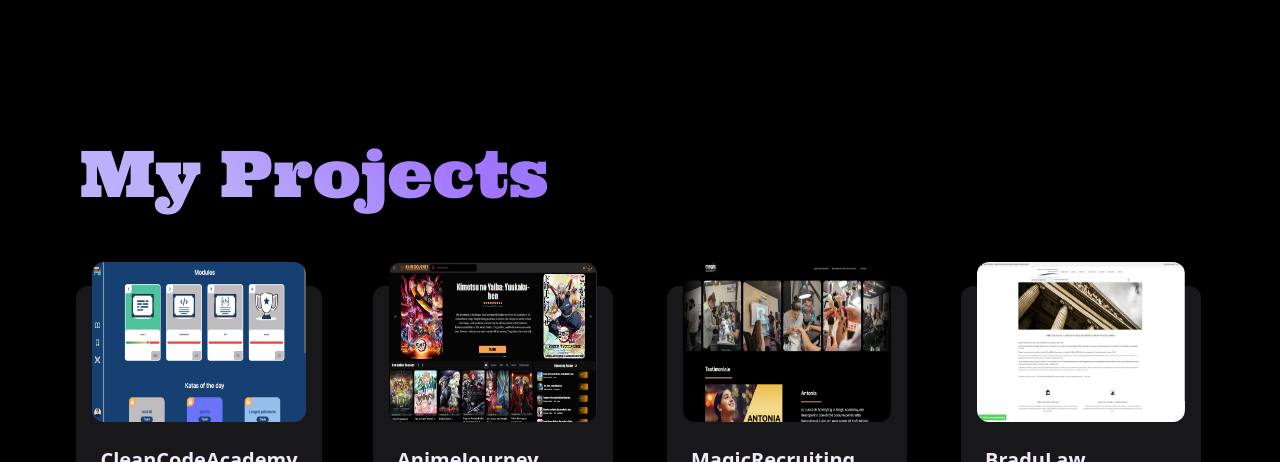
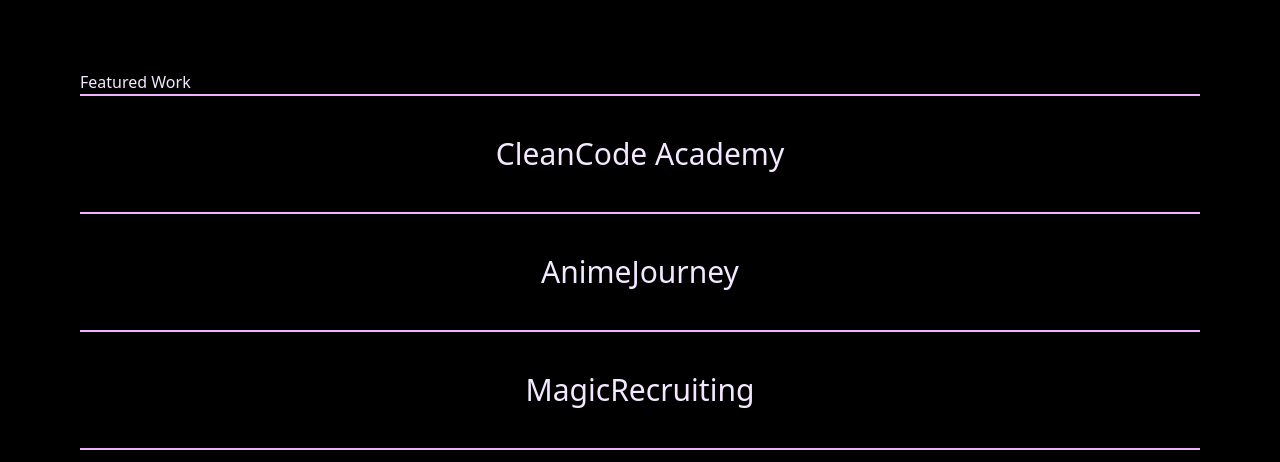
Before and after one commit to IacobOliver/Portofolio, a Next.js app: page / in a window 1280 px wide. Shown: the part 2338-2800 px from the top of the page. Built offline with nearby package versions, Linux system fonts and the light colour scheme; what tailwindcss-animated would draw is missing.

Commit message:
almost done remake list projects

```diff
--- a/src/app/_components/projects/NewListProjects.tsx
+++ b/src/app/_components/projects/NewListProjects.tsx
@@ -1,48 +1,22 @@
-// 'use client'
-// import styles from './page.module.css'
-// import Project from '../components/project';
+'use client'
+import NewProjectCard from './NewProjecCard'
+import { projects } from '@/app/_utils/ProjectData'
 
-// export default function Home() {
-
-//   const projects = [
-//     {
-//       title1: "Jomor",
-//       title2: "Design",
-//       src: "jomor_design.jpeg"
-//     },
-//     {
-//       title1: "La",
-//       title2: "Grange",
-//       src: "la_grange.jpeg"
-//     },
-//     {
-//       title1: "Deux Huit",
-//       title2: "Huit",
-//       src: "deux_huit_huit.jpeg"
-//     },
-//     {
-//       title1: "Nothing",
-//       title2: "Design Studio",
-//       src: "nothing_design_studio.png"
-//     },
-//     {
-//       title1: "Mambo",
-//       title2: "Mambo",
-//       src: "mambo_mambo.jpeg"
-//     }
-//   ]
+export default function NewListProjects() {
 
 
-//   return (
-//     <main className="h-screen flex items-center justify-center">
-//       <div className="w-[70%]">
-//         <p>Featured Work</p>
-//           {
-//             projects.map( project => {
-//               return <Project project={project}/>
-//             })
-//           }
-//       </div>
-//     </main>
-//   )
-// }
+
+
+  return (
+    <main className="h-auto w-full  flex flex-col  text-purple-100">
+
+        <p>Featured Work</p>
+          {
+            projects.map( project => {
+              return <NewProjectCard project={project}/>
+            })
+          }
+
+    </main>
+  )
+}
--- /dev/null
+++ b/src/app/_components/projects/NewProjecCard.tsx
@@ -0,0 +1,55 @@
+'use client'
+import { motion } from 'framer-motion';
+import { useState } from 'react';
+import  './NewProjectCard.css';
+
+
+const anim = {
+    initial: {width: 0},
+    open: {width: "auto", transition: {duration: 0.4, ease: [0.23, 1, 0.32, 1]}},
+    closed: {width: 0}
+
+}
+
+export default function NewProjectCard({project} : {project : any}) {
+    const [isActive, setIsActive] = useState(false);
+    const { name, images } = project;
+
+    // .project{
+    //     border-top: 2px solid #f0b3ff;
+    //     padding-top: 0.8vw;
+    //     padding-bottom: 0.8vw;
+    //     cursor: pointer;
+    //     width: 100%;
+    //     display: flex;
+    //     justify-content: center;
+    //     align-items: center;
+    // }
+
+    // .project p{
+    //     font-size: 5vw;
+    //     margin: 0px;
+    // }
+    // .project p:nth-of-type(1){
+    //     margin-right: 0.75vw;
+    // }
+    // .project p:nth-of-type(2){
+    //     margin-left: 0.75vw;
+    // }
+    // .project:last-of-type{
+    //     border-bottom: 2px solid black;
+    // }
+    // .project img{
+    //     width: 10vw;
+    //     }
+
+    return (
+        <div className="border-t-[2px] border-[#f0b3ff] py-10 cursor-pointer w-full flex justify-center items-center text-3xl" onMouseEnter={() => {setIsActive(true)}} onMouseLeave={() => {setIsActive(false)}}>
+            <p className='m-0'>{name.split(" ")[0]}</p>
+            <motion.div className="" variants={anim} animate={isActive ? "open" : "closed"}>
+                <img className='w-[10vw]' src={images[0]}></img>
+            </motion.div>
+            <p className='m-0'> {name.split(" ").slice(1).join(" ")}</p>
+        </div>
+    )
+}
--- /dev/null
+++ b/src/app/_components/projects/NewProjectCard.css
@@ -0,0 +1,10 @@
+
+.project p:nth-of-type(1){
+    margin-right: 0.75vw;
+}
+.project p:nth-of-type(2){
+    margin-left: 0.75vw;
+}
+.project:last-of-type{
+    border-bottom: 2px solid black;
+}
--- a/src/app/_utils/ProjectData.ts
+++ b/src/app/_utils/ProjectData.ts
@@ -9,7 +9,7 @@ export interface Project {
 
 export let projects: Array<Project> = [
    {
-      name: "CleanCodeAcademy",
+      name: "Clean Code Academy",
       description: "A learning platform made for CleanCode company still in development, for the new people that enter it to learn and gather experience in the world of programming. Frontend is build with JavaScript and React framework, Tailwind for styling and deploy on CPanel, Java and SpringBoot for backend, SpringSecurity for user authentication and deploy on AWS EC2. One the home page are presented the learning modules and the implemented katas of the day, selected by the mentors. The modules consists of weeks who have lessons that redirect on the github project that needs to be done. The project it's pretty complex so if you want to know more about it, let's get in touch !",
       images: ["/images/projects/CleanCodeAcademy/cleancode1.jpg",
          "/images/projects/CleanCodeAcademy/cleancode2.jpg",
@@ -22,7 +22,7 @@ export let projects: Array<Project> = [
       deployLink: "https://quest.cleancode.ro/"
    },
    {
-      name: "AnimeJourney",
+      name: "Anime Journey",
       description: "Dive into the world of anime, and find your favorite ones to chart your anime journey. This project is made with Java, JavaScript, React, SpringBoot, PostgreSQL and more others to give you a unique experience, discovering the best and the newest anime, with a score and reviews from other people for you to enjoy the best content ",
       images: ["/images/projects/animeJourney/create-profesional-full-stack-websites.jpg",
          "/images/projects/animeJourney/279370960-2354d096-831d-47f3-8641-d65b19f19b35.png"],
@@ -30,7 +30,7 @@ export let projects: Array<Project> = [
       deployLink: "#"
    },
    {
-      name: "MagicRecruiting",
+      name: "Magic Recruiting",
       description: "Landing page for MagicHub company with recruiting role, the project is developed in plain css and html, I recived it this way I developed it this way. The project consists of multiple pages fully responsive like the rest of my projects in my portofolio, and will soon be live. When a register request is made is sent to a telegram bot to our company!",
       images: ["/images/projects/MagicRecuiting/magic1.jpg",
          "/images/projects/MagicRecuiting/magic2.jpg",
@@ -44,7 +44,7 @@ export let projects: Array<Project> = [
       deployLink: "#"
    },
    {
-      name: "BraduLaw",
+      name: "Bradu Law",
       description: "This is a freelance project, a presentaion website for a lawyer client and the project repository is on another github accout, but you can see my activity on it. The project was made with JavaScript and React framework, and for styling I used TailwindCss  . It consists of over 10 pages, containing data about the lawyer business",
       images: ["/images/projects/braduLaw/0fe7d9b2-76ca-4374-b24c-b221073f84d7.jpg",
          "/images/projects/braduLaw/b0a57bab-9c1a-4838-9919-608d0737fc82.jpg"],
@@ -52,7 +52,7 @@ export let projects: Array<Project> = [
       deployLink: "https://bradu-law-2988d.firebaseapp.com/"
    },
    {
-      name: "RestaurantMania",
+      name: "Restaurant Mania",
       description: "RestaurantMania is a web application made with Java,Spring, React, JavaScript and more. Designed to help users easily and quickly find their desired restaurants ,it provides a comprehensive list of restaurants with detailed information, including location, operating hours, menus, prices, product images, and ratings. Users can also publish their own restaurants and easily update their content.",
       images: ["/images/projects/restaurantMania/create-profesional-full-stack-websites.webp",
          "/images/projects/restaurantMania/img_3.png",
@@ -63,7 +63,7 @@ export let projects: Array<Project> = [
       deployLink: "#"
    },
    {
-      name: "EmployeeMandness",
+      name: "Employee Mandness",
       description: "This is a solo project where I learned to use advanced MERN(Mongo, Express.js, React, Node.js) stack operations and routing. The project focuses on managing employee data for a company, allowing a wide variety of operations on its database",
       images: ["/images/projects/employeeMadness/image-1.png"],
       gitHubLink: "https://github.com/IacobOliver/PublicEmployeeMadness",
--- a/src/app/page.tsx
+++ b/src/app/page.tsx
@@ -12,6 +12,7 @@ import ListProjects from "./_components/projects/ListProjects";
 import Alert from "./_components/Alert";
 import Footer from "./_components/Footer";
 import Experience from "./_components/aboutMe/Experience";
+import NewListProjects from "./_components/projects/NewListProjects";
 
 const lora = Lora({
   weight: '400',
@@ -98,7 +99,8 @@ export default function Home() {
 
           <Experience />
 
-          <ListProjects />
+          {/* <ListProjects /> */}
+          <NewListProjects />
 
           <Footer />
 
```
